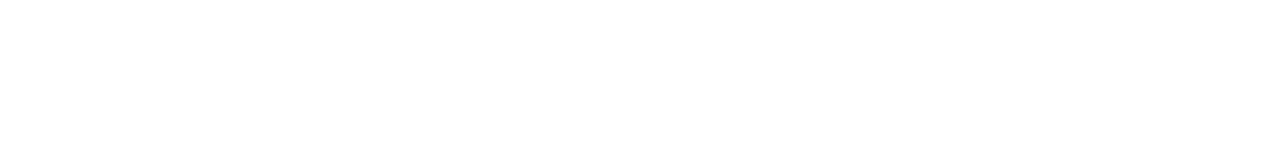
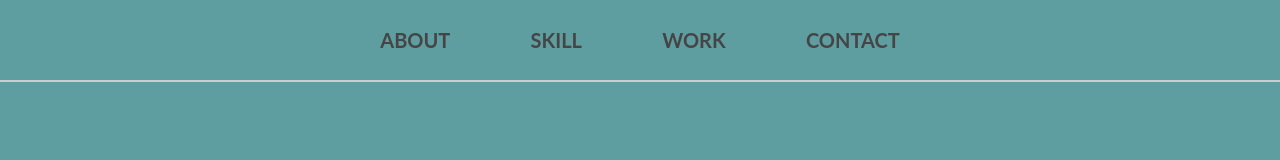
Before and after one commit to tomotomo0511/portfolio, a plain HTML site: page index.html in a window 1280 px wide. Shown: the top 160 px of the page. Drawn offline with nearby package versions, Linux system fonts and the light colour scheme.

Commit message:
header_create

```diff
--- a/index.html
+++ b/index.html
@@ -7,7 +7,12 @@
   </head>
   <body>
     <header>
-      <div class="header"></div>
+      <div class="header">
+        <li class="header-list">ABOUT</li>
+        <li class="header-list">SKILL</li>
+        <li class="header-list">WORK</li>
+        <li class="header-list">CONTACT</li>
+      </div>
     </header>
     <footer></footer>
   </body>
--- a/style.css
+++ b/style.css
@@ -1,7 +1,29 @@
 body {
   margin: 0 auto;
-  height: auto;
+  height: 200vh;
   width: 100vw;
+  background-color: cadetblue;
   font-family: "游ゴシック体", "Yu Gothic",YuGothic,"メイリオ",Meiryo,Osaka,"ＭＳ Ｐゴシック","MS PGothic","Lato", "tahoma",sans-serif;
 }
 /* -----------⬆リセットCSS⬆--------------------- */
+header {
+  height: auto;
+  width: 100%;
+  border-bottom: solid 2px #ccc;
+}
+.header {
+  height: 80px;
+  width: 50%;
+  display: flex;
+  justify-content: space-evenly;
+  margin: auto;
+}
+.header-list {
+  height: auto;
+  padding: 0 20px;
+  list-style: none;
+  font-size: 20px;
+  font-weight: bold;
+  line-height: 80px;
+  color: #454545;
+}
```
